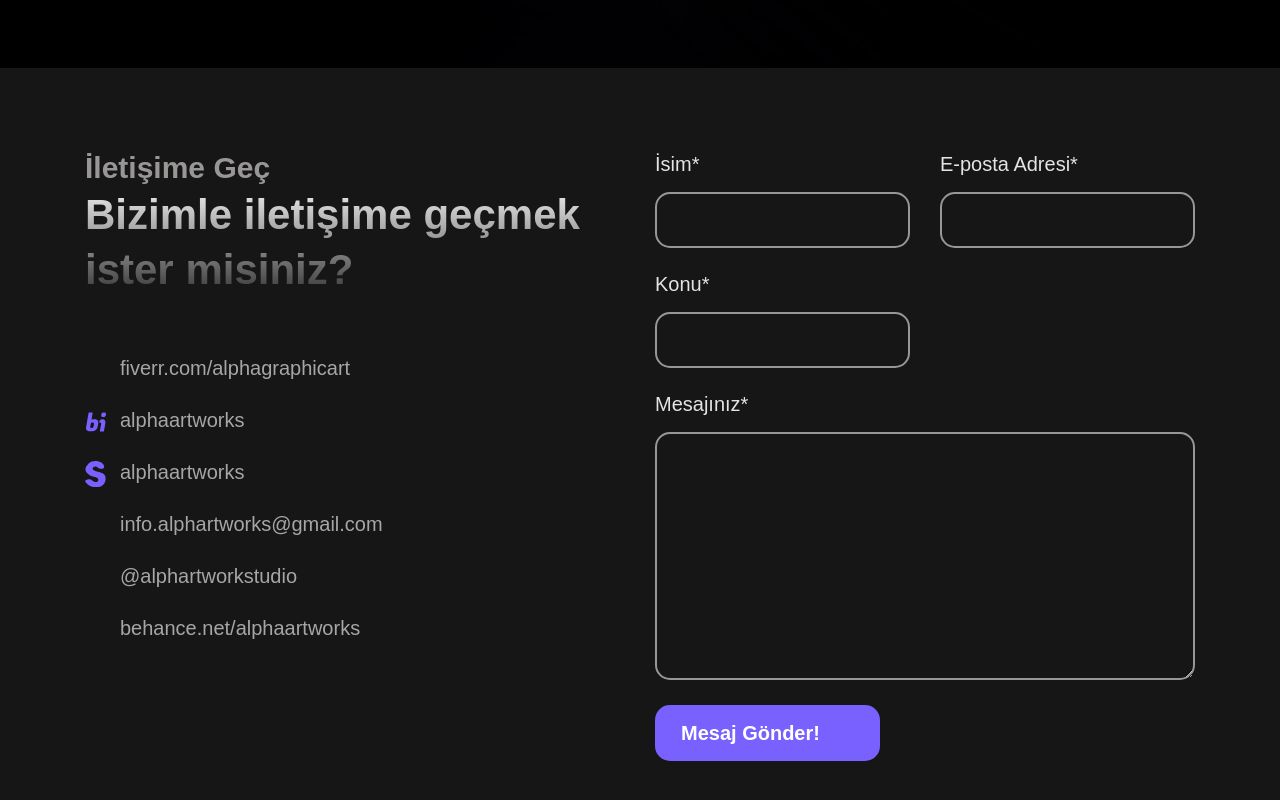
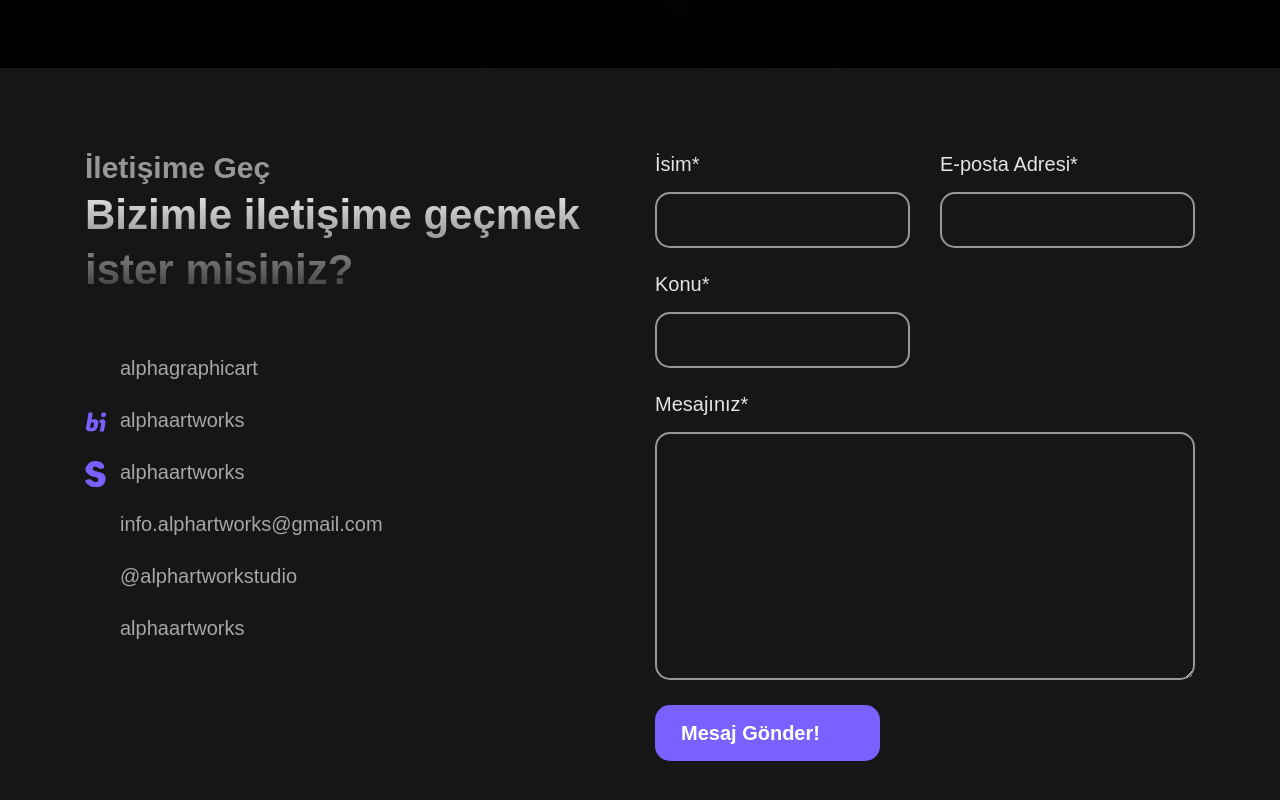
Before and after one commit to risuscreative/alphasonsite, a React (Create React App) app: page /iletisim in a window 1280 px wide. Shown: the part 482-1282 px from the top of the page. Built offline with nearby package versions, Linux system fonts and the light colour scheme; some icons are missing; a web font is replaced by a local one.

Commit message:
Update ContactInfoWidget.jsx

```diff
--- a/src/components/Widget/ContactInfoWidget.jsx
+++ b/src/components/Widget/ContactInfoWidget.jsx
@@ -8,7 +8,7 @@ export default function ContactInfoWidget({withIcon, title}) {
       <ul className="cs-menu_widget cs-style1 cs-mp0">
       <li>
           {withIcon?<span className='cs-accent_color'><Icon icon="jam:fiverr" /></span>:''}
-          fiverr.com/alphagraphicart
+          alphagraphicart
         </li>
         <li>
           {withIcon?<span className='cs-accent_color'>
@@ -52,7 +52,7 @@ alphaartworks
         </li>
         <li>
           {withIcon?<span className='cs-accent_color'><Icon icon="mdi:behance" /></span>:''}
-          behance.net/alphaartworks
+          alphaartworks
         </li>
 
       </ul>
```
